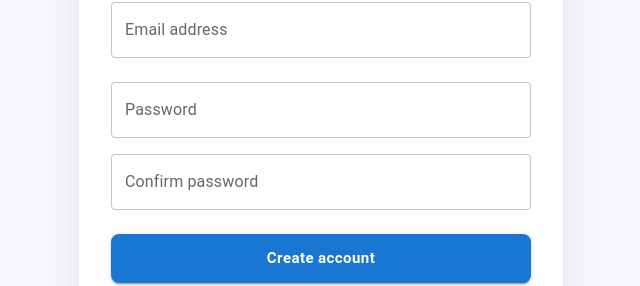
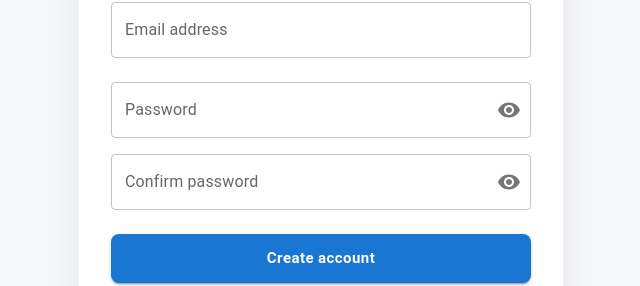
Before and after one commit to Sridhar005/aichat-client, a React (Vite) app: page /signup in a window 1280 px wide. Shown: the part 301-587 px from the top of the page, without its empty margins (319-959 px from the left). Built offline with nearby package versions, Linux system fonts and the light colour scheme; no server answers.

Commit message:
Update forgot Password

```diff
--- a/src/components/FormInput.tsx
+++ b/src/components/FormInput.tsx
@@ -1,17 +1,54 @@
-import { TextField } from "@mui/material";
+import { useState } from "react";
+import {
+  TextField,
+  IconButton,
+  InputAdornment,
+} from "@mui/material";
+import Visibility from "@mui/icons-material/Visibility";
+import VisibilityOff from "@mui/icons-material/VisibilityOff";
 
 const FormInput = ({ label, name, type = "text", formik }: any) => {
+  const [showPassword, setShowPassword] = useState(false);
+
+  const isPassword = type === "password";
+
   return (
     <TextField
       fullWidth
+      variant="outlined"
       label={label}
       name={name}
-      type={type}
+      type={isPassword && showPassword ? "text" : type}
       value={formik.values[name]}
       onChange={formik.handleChange}
       onBlur={formik.handleBlur}
       error={formik.touched[name] && Boolean(formik.errors[name])}
       helperText={formik.touched[name] && formik.errors[name]}
+      slotProps={
+        isPassword
+          ? {
+              input: {
+                endAdornment: (
+                  <InputAdornment position="end">
+                    <IconButton
+                      onClick={() =>
+                        setShowPassword((prev: boolean) => !prev)
+                      }
+                      edge="end"
+                      aria-label="toggle password visibility"
+                    >
+                      {showPassword ? (
+                        <VisibilityOff />
+                      ) : (
+                        <Visibility />
+                      )}
+                    </IconButton>
+                  </InputAdornment>
+                ),
+              },
+            }
+          : undefined
+      }
     />
   );
 };
--- a/src/components/LoginForm.tsx
+++ b/src/components/LoginForm.tsx
@@ -128,6 +128,7 @@ const LoginForm: React.FC = () => {
               variant="body2"
               sx={{ cursor: "pointer" }}
               color="primary"
+              onClick={() => navigate("/forgot-password")}
             >
               Forgot password?
             </Typography>
```
